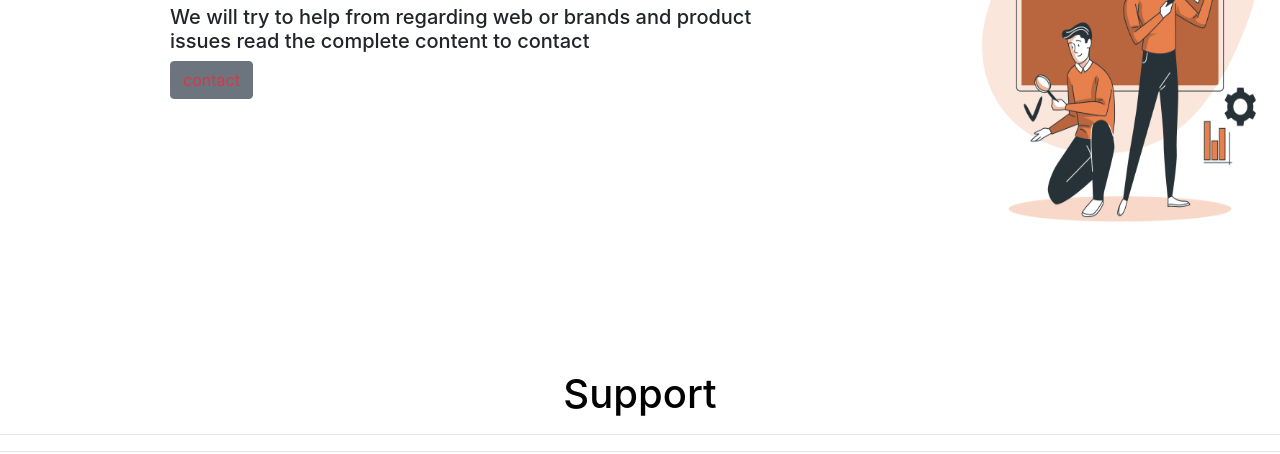
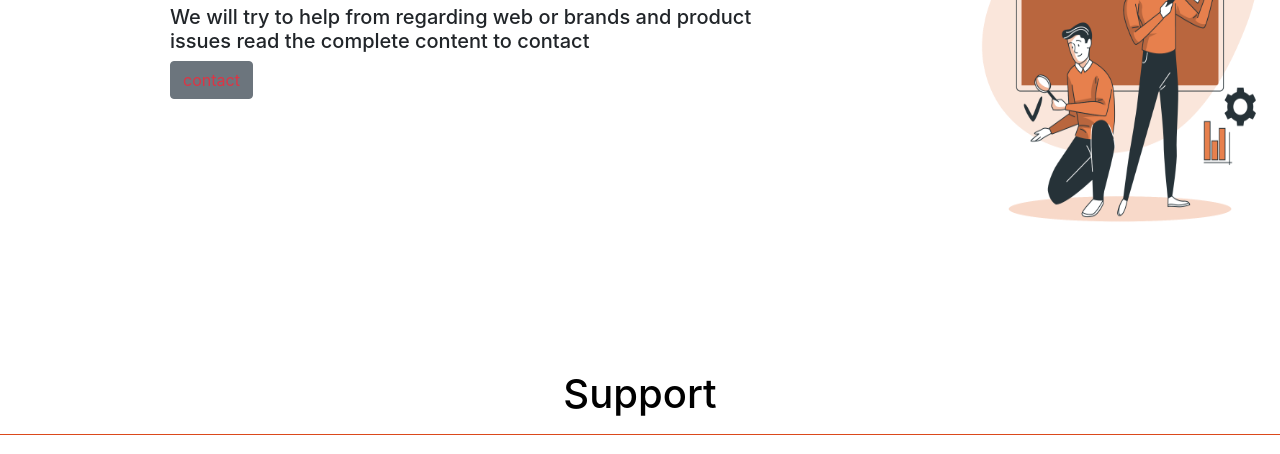
Before and after one commit to akhilvarma1/Newgads-contact-, a plain HTML site: page index.html in a window 1280 px wide. Shown: the part 340-794 px from the top of the page. Drawn offline with nearby package versions, Linux system fonts and the light colour scheme.

Commit message:
Update index.html

```diff
--- a/index.html
+++ b/index.html
@@ -61,8 +61,7 @@
     </section>
     <!-------support----------->
     <section class="text-center" style="padding-top:100px;">
-    <h1 style="color:black">Support</h1><hr>
-    <hr>
+    <h1 style="color:black">Support</h1><hr style="background-color:#f4511e;">
  <div class="row">
     <div class="col-sm-4" >
 <div class="container text-center">
```
